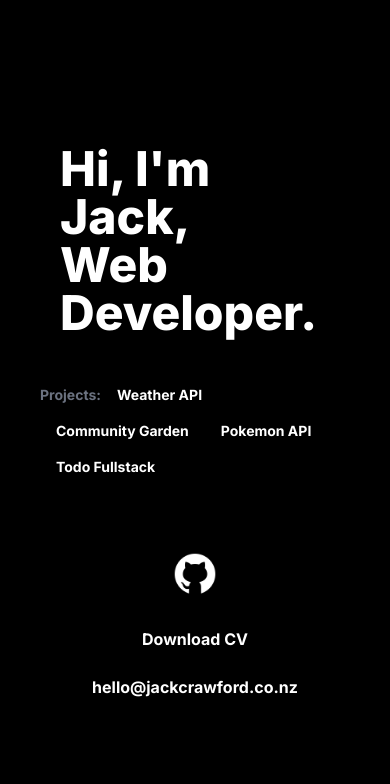
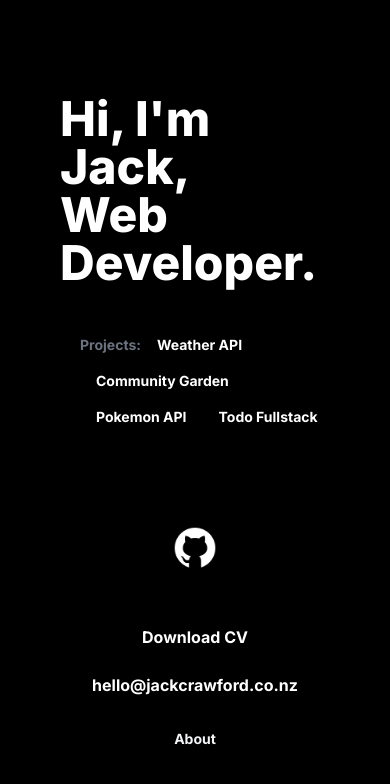
Before and after one commit to jack-crawford-1/Landing-Site-Nextjs, a Next.js app: page / in a window 390 px wide. Shown: the top 784 px of the page. Built offline with nearby package versions, Linux system fonts and the light colour scheme.

Commit message:
added about section

```diff
--- a/src/app/components/Links/LinksContainer.tsx
+++ b/src/app/components/Links/LinksContainer.tsx
@@ -1,11 +1,12 @@
 import Email from './Email'
 import Github from './Github'
 import CV from './CV'
+import ReadAboutMe from '../aboutMe/ReadAboutMe'
 
 function LinksContainer() {
   return (
     <div className="flex md:flex-row flex-col items-center m-1">
-      <div className='className="transform hover:scale-110 m-5 p-6"'>
+      <div className="transform hover:scale-110 m-5 p-6">
         <Github />
       </div>
       <div className="transform hover:scale-110 text-white px-2 py-2 rounded hover:border text-x">
@@ -14,6 +15,9 @@ function LinksContainer() {
       <div className="md:ml-5 transform m-2 hover:scale-110 text-white px-2 py-2 rounded hover:border text-x">
         <Email />
       </div>
+      <div className=" md:ml-5 m-2 text-white px-2 py-2 font-bold rounded hover:border text-x">
+        <ReadAboutMe />
+      </div>
     </div>
   )
 }
--- a/src/app/components/MainText/AboutText.tsx
+++ b/src/app/components/MainText/HeroText.tsx
@@ -1,7 +1,7 @@
 import React from 'react'
 import { ColourfulParagraph } from './ColourfulParagraph'
 
-function AboutText() {
+function HeroText() {
   return (
     <>
       <div>
@@ -14,4 +14,4 @@ function AboutText() {
   )
 }
 
-export default AboutText
+export default HeroText
--- /dev/null
+++ b/src/app/components/aboutMe/ReadAboutMe.tsx
@@ -0,0 +1,53 @@
+import React, { useState } from 'react'
+
+function ReadAboutMe() {
+  const [showMessage, setShowMessage] = useState(false)
+
+  function showAboutMe(event: React.MouseEvent<HTMLButtonElement>): void {
+    event.preventDefault()
+    setShowMessage(true)
+  }
+
+  function hideAboutMe(event: React.MouseEvent<HTMLButtonElement>): void {
+    event.preventDefault()
+    setShowMessage(false)
+  }
+
+  return (
+    <div className="text-sm text-gray-100 	">
+      {showMessage ? (
+        <>
+          <button onClick={hideAboutMe} className="">
+            Hide About
+          </button>
+          <p className="m-5">
+            Hi! I'm Jack Crawford, a full-stack developer based in Wellington,
+            New Zealand. My recent graduation from Dev Academy Aotearoa has
+            marked a significant milestone in my transition from a seasoned
+            account manager to full stack developer.
+          </p>
+          <p className="m-5">
+            As someone who has thrived in dynamic account management roles,
+            I&apos;ve learnt the importance of customer-centric strategies and
+            the power of effective communication. Now, channelling these skills
+            into software development, I&apos;ve equipped myself with strong
+            competencies in JavaScript, React, TypeScript, Express.js, and more.
+          </p>
+          <p className="m-5">
+            I’m fascinated by how technology can solve complex problems and am
+            committed to crafting code that&apos;s not only functional but also
+            user-friendly and accessible. In search of a collaborative,
+            innovative environment that values agile practices and
+            out-of-the-box thinking, I&apos;m eager to bring my unique
+            perspective and dedicated work ethic to a team as passionate about
+            technology as I am.
+          </p>
+        </>
+      ) : (
+        <button onClick={showAboutMe}>About</button>
+      )}
+    </div>
+  )
+}
+
+export default ReadAboutMe
--- a/src/app/components/projects/Projects.tsx
+++ b/src/app/components/projects/ProjectsList.tsx
@@ -1,6 +1,6 @@
 import React from 'react'
 
-const Showcase = () => {
+const ProjectsList = () => {
   return (
     <div className="text-sm mb-10">
       <div className="md:text-xl text-sm">
@@ -60,4 +60,4 @@ const Showcase = () => {
   )
 }
 
-export default Showcase
+export default ProjectsList
--- a/src/app/page.tsx
+++ b/src/app/page.tsx
@@ -1,8 +1,9 @@
 'use client'
 
-import AboutText from './components/MainText/AboutText'
+import HeroText from './components/MainText/HeroText'
 import LinksContainer from './components/Links/LinksContainer'
-import Projects from './components/projects/Projects'
+import ProjectsList from './components/projects/ProjectsList'
+import ReadAboutMe from './components/aboutMe/ReadAboutMe'
 
 function Home() {
   return (
@@ -10,10 +11,10 @@ function Home() {
       className={`flex min-h-screen flex-col items-center justify-center p-10 bg-black text-white `}
     >
       <div className="w-full max-w-4xl items-center justify-between text-5xl md:text-7xl lg:flex font-extrabold ">
-        <AboutText />
+        <HeroText />
       </div>
-      <div className=" w-full max-w-5xl items-center md:ml-10 md:pl-10 font-bold">
-        <Projects />
+      <div className=" w-full max-w-5xl items-center md:ml-10 md:pl-10 pl-10 font-bold">
+        <ProjectsList />
       </div>
       <div className=" w-full max-w-5xl items-center md:ml-10 md:pl-10 font-bold">
         <LinksContainer />
```
